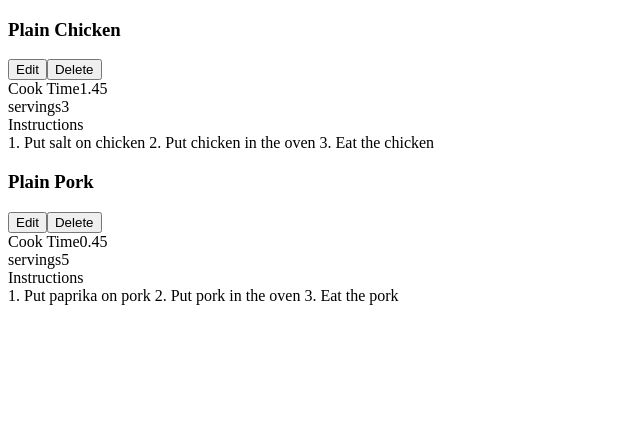
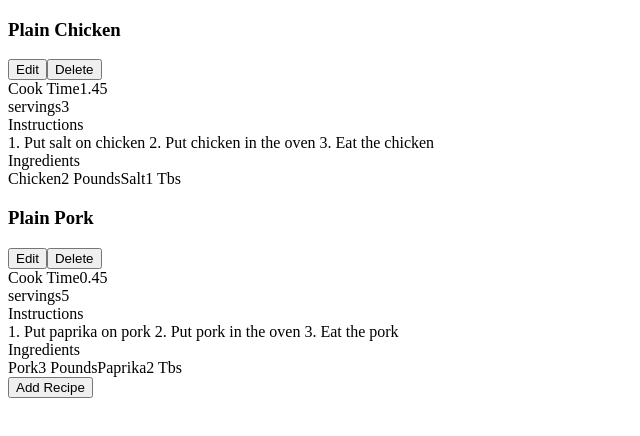
Before and after one commit to racerf01/react-recipe-list, a React (Create React App) app: page / in a window 1280 px wide. Shown: the top 436 px of the page, without its empty margins (0-640 px from the left). Built offline with nearby package versions, Linux system fonts and the light colour scheme.

Commit message:
lesson1.1

```diff
--- a/src/App.js
+++ b/src/App.js
@@ -1,5 +1,6 @@
 import React from "react";
 import RecipeList from "./RecipeList";
+import Ingredient from "./Ingredient";
 
 function App() {
   return (
@@ -12,14 +13,40 @@
     name: 'Plain Chicken',
     servings: 3,
     cookTime: '1.45',
-    instructions: "1. Put salt on chicken\n2. Put chicken in the oven\n3. Eat the chicken"
+    instructions: "1. Put salt on chicken\n2. Put chicken in the oven\n3. Eat the chicken",
+    ingredients: [
+    {
+      id: 1,
+      name: 'Chicken',
+      amount: '2 Pounds'
+    },
+    {
+      id: 2,
+      name: 'Salt',
+      amount: '1 Tbs'
+    },
+
+
+    ]
   },
   {
     id: 1,
     name: 'Plain Pork',
     servings: 5,
     cookTime: '0.45',
-    instructions: "1. Put paprika on pork\n2. Put pork in the oven\n3. Eat the pork"
+    instructions: "1. Put paprika on pork\n2. Put pork in the oven\n3. Eat the pork",
+    ingredients: [
+      {
+        id: 1,
+        name: 'Pork',
+        amount: '3 Pounds'
+      },
+      {
+        id: 2,
+        name: 'Paprika',
+        amount: '2 Tbs'
+      },
+    ]
   }
  ]
 export default App;
--- /dev/null
+++ b/src/Ingredient.js
@@ -0,0 +1,10 @@
+import React from 'react'
+
+export default function Ingredient({name, amount}) {
+  return (
+    <>
+        <span>{name}</span>
+        <span>{amount}</span>
+    </>
+  )
+}
--- /dev/null
+++ b/src/IngredientList.js
@@ -0,0 +1,12 @@
+import React from 'react'
+import Ingredient from './Ingredient'
+
+export default function ingredientList( { ingredients }) {
+    const ingredientElements = ingredients.map(ingredient => {
+        return <Ingredient key={ingredient.id} {...ingredient}/>})
+  return (
+    <div>
+      {ingredientElements}
+    </div>
+  )
+}
--- a/src/Recipe.js
+++ b/src/Recipe.js
@@ -1,11 +1,14 @@
 import React from 'react'
+import IngredientList from './IngredientList'
+
 
 export default function Recipe(props) {
     const {
         name,
         cookTime,
         servings,
-        instructions
+        instructions,
+        ingredients
     } = props
     return (
         <div>
@@ -28,6 +31,12 @@
             <span>Instructions</span>
             <div>{instructions}</div>
         </div>
+        <div>
+            <span>Ingredients</span>
+            <div>
+            <IngredientList ingredients={ingredients} />
+            </div>
         </div>
+    </div>
     )
     }
--- a/src/RecipeList.js
+++ b/src/RecipeList.js
@@ -3,6 +3,7 @@
 
 export default function RecipeList( { recipes }) {
   return (
+    <>
       <div>
           {recipes.map(recipe => {
               return (
@@ -13,5 +14,7 @@
               )
           })}
       </div>
+      <button> Add Recipe</button>
+    </>
   )
 }
```
Lines whose indentation alone changed are shown as unchanged.
